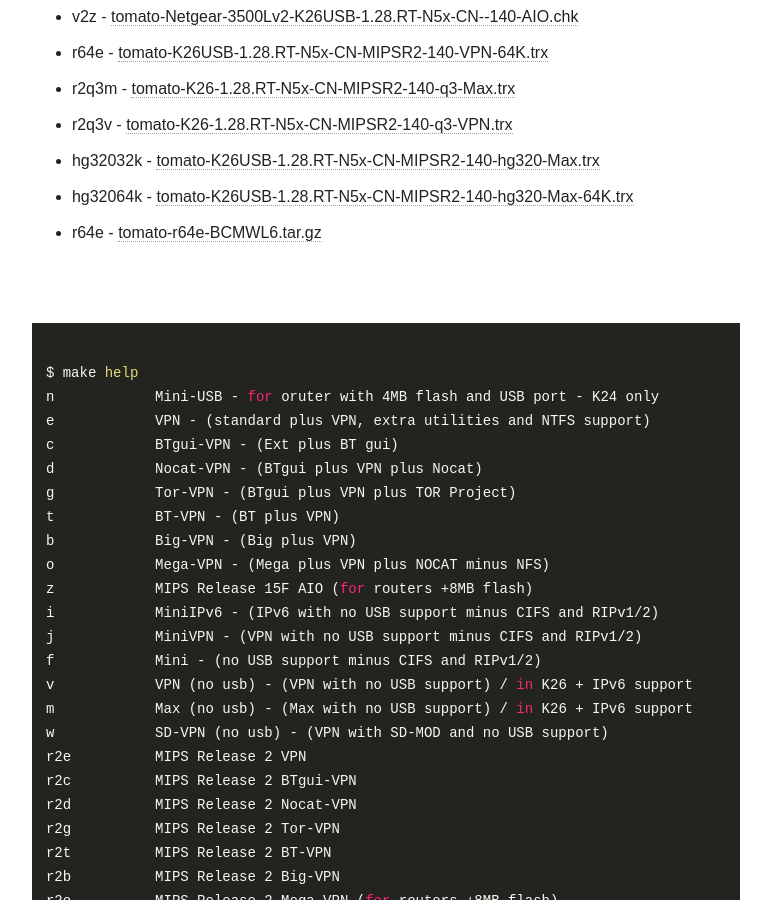
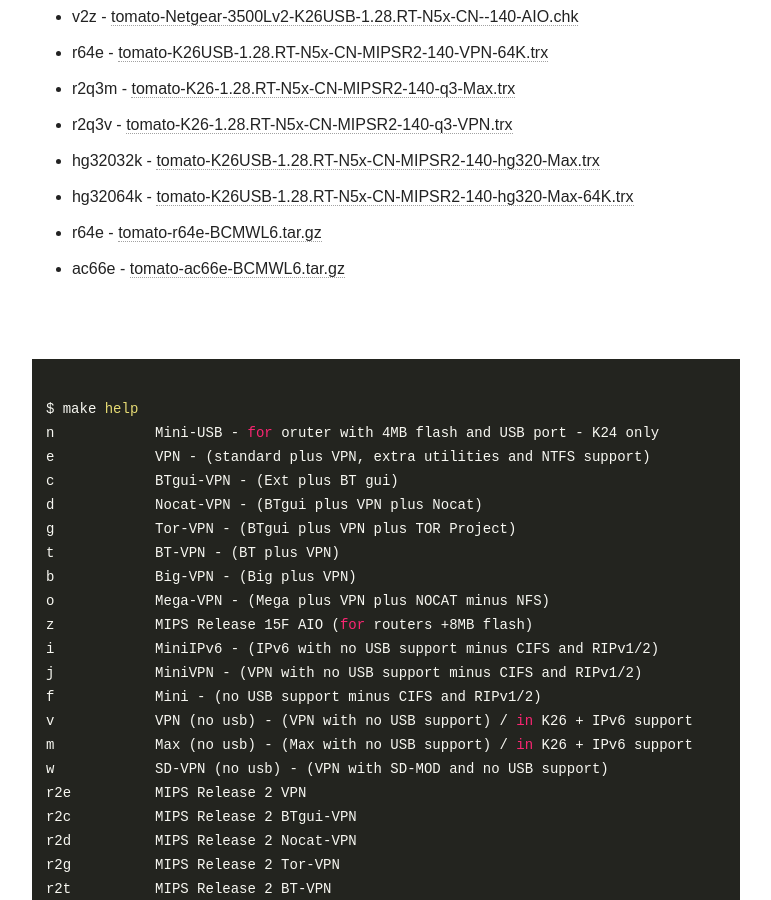
Before and after one commit to oglopss/tomato-ci-ctf-jekyll, a Jekyll site: the page built from index.html, in a window 1280 px wide and 900 px high, scrolled down 2215 px. Shown: the whole window, without its empty margins (254-1025 px from the left). Built offline with Jekyll 4.4.1, drawn with Linux system fonts in a browser that asks for light colours; nearby versions of some CDN libraries.

Commit message:
Travis build 3 ac66e pushed to gh-pages

```diff
--- a/_data/ss.yml
+++ b/_data/ss.yml
@@ -51,3 +51,4 @@
   - 0052 hg32032k tomato-K26USB-1.28.RT-N5x-CN-MIPSR2-140-hg320-Max.trx
   - 0047 v2z tomato-Netgear-3500Lv2-K26USB-1.28.RT-N5x-CN--140-AIO.chk
   - 0053 hg32064k tomato-K26USB-1.28.RT-N5x-CN-MIPSR2-140-hg320-Max-64K.trx
+  - 0056 ac66e tomato-ac66e-BCMWL6.tar.gz
```
Also changed, not shown: 1 other file.
